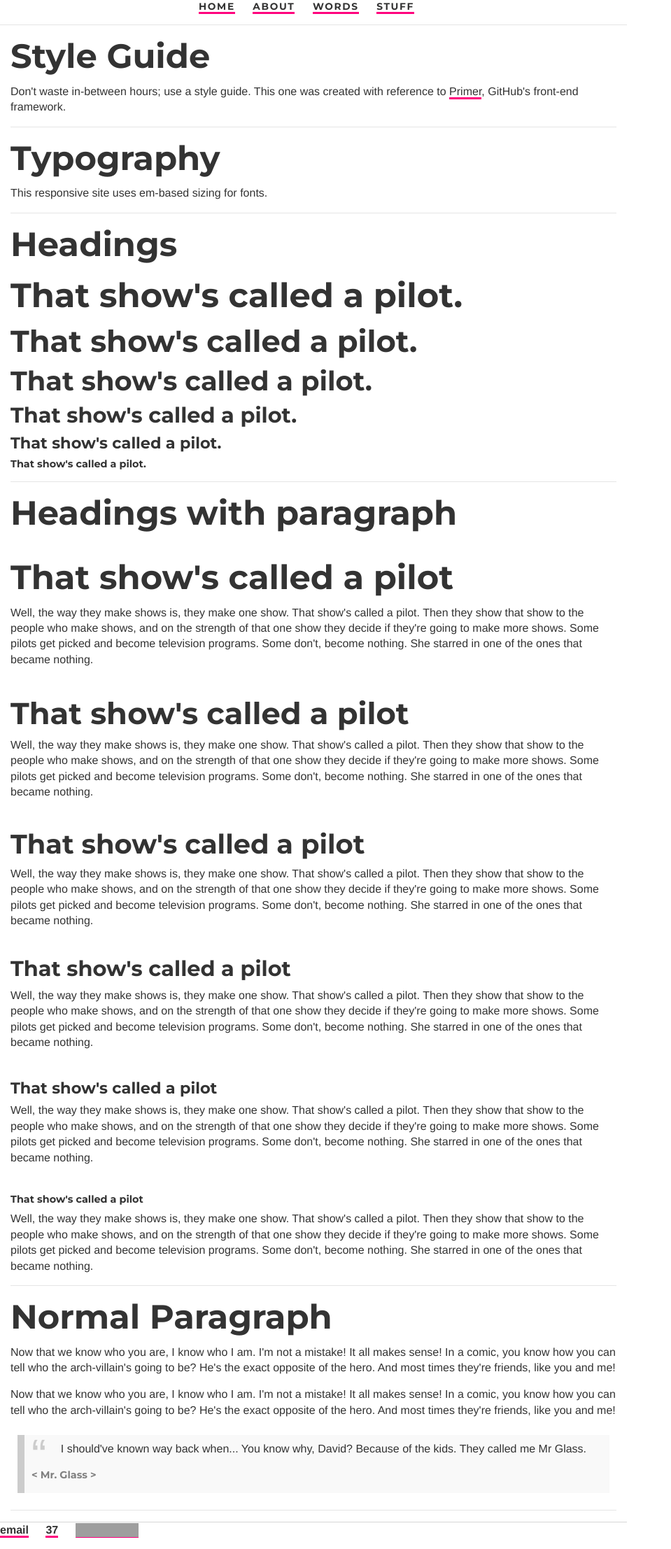
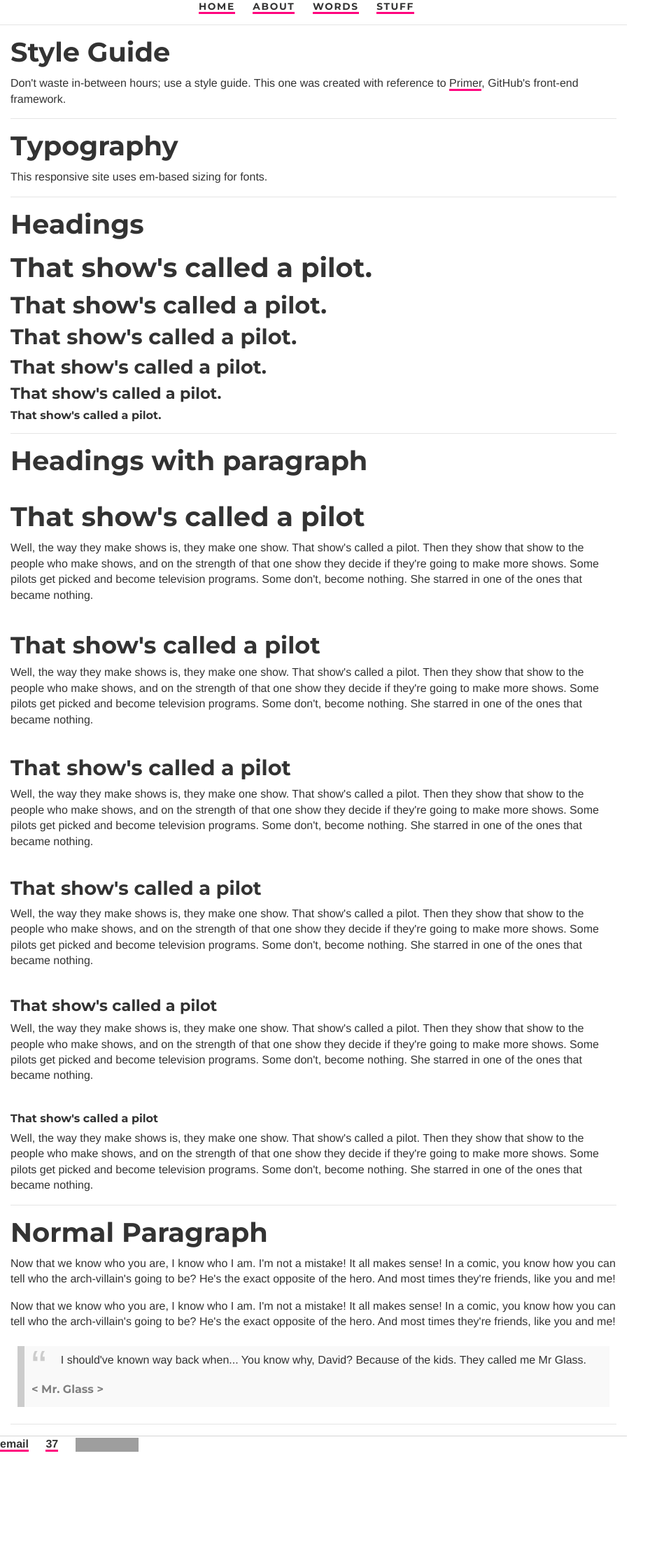
Before and after one commit to ariesti/ariesti.github.io, a Jekyll site: the page built from style/index.html, in a window 1280 px wide. Shown: the whole page at 70% size, without its empty margins (0-959 px from the left). Built offline with Jekyll 4.4.1, drawn with Linux system fonts in a browser that asks for light colours; after the commit the page ends 2091 px from its top, so only the background shows below that; grey boxes are pictures that could not be loaded.

Commit message:
Update main.css

```diff
--- a/css/main.css
+++ b/css/main.css
@@ -62,7 +62,7 @@ header {
 
 /* Set the document up */
 body {
-	font-size: 1em;
+	font-size: 62.5%/1em;
 	font-family: Helvetica Neue, sans-serif;
     	color: #333;
     	margin: 60px auto;
@@ -88,12 +88,12 @@ body {
 
 /* Handling the typography */
 h1, h2, h3, h4, h5, h6 { font-family: Montserrat, sans-serif; }
-h1 { font-size: 3em; margin-bottom: 10px; }
-h2 { font-size: 2.7em; }
-h3 { font-size: 2.4em; }
-h4 { font-size: 1.9em; }
+h1 { font-size: 2.4em; margin-bottom: 10px; }
+h2 { font-size: 2.1em; }
+h3 { font-size: 1.9em; }
+h4 { font-size: 1.7em; }
 h5 { font-size: 1.4em; }
-h6 { font-size: 0.9em; }
+h6 { font-size: 1em; }
 
 /* Subtitle and title */
 
```
